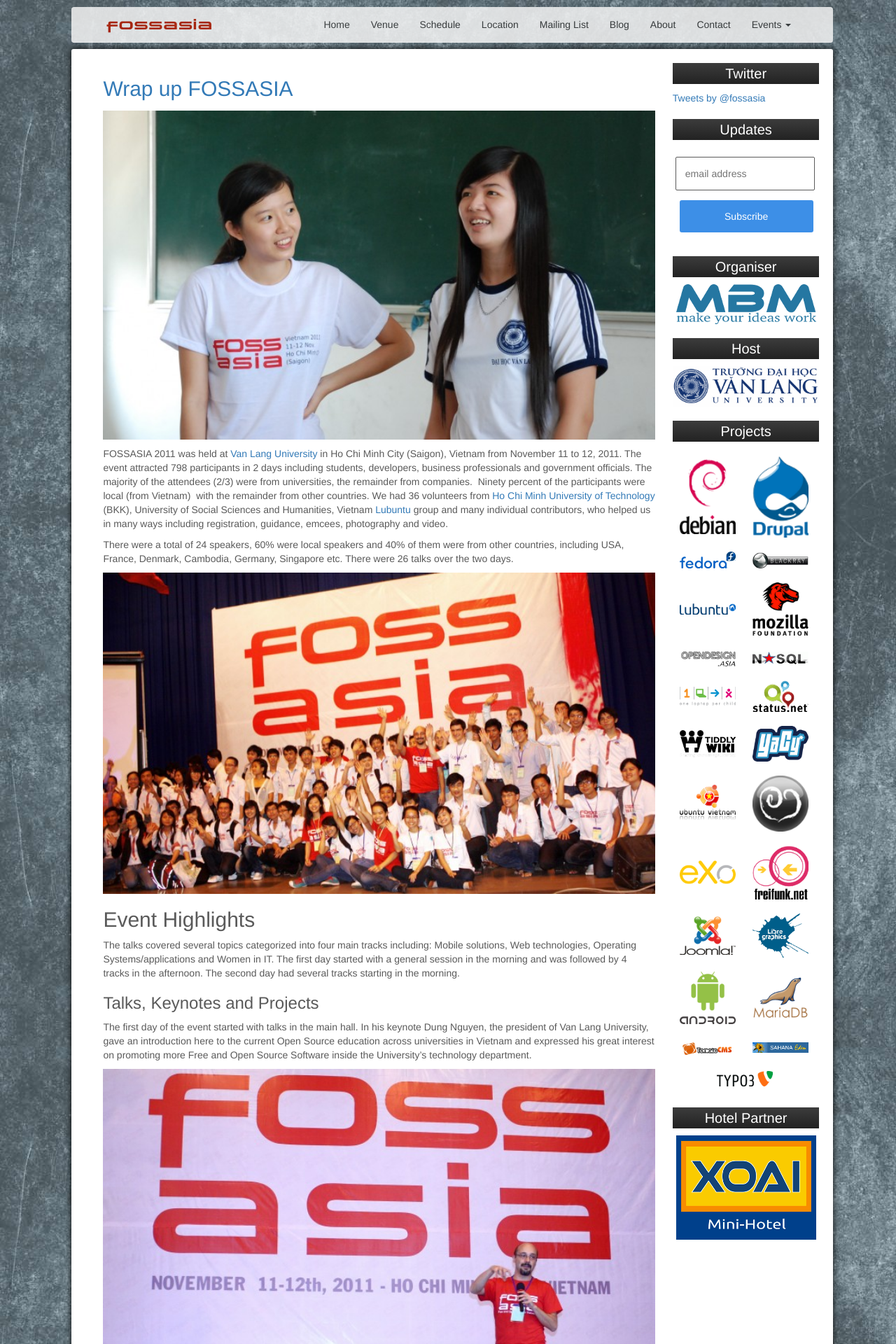
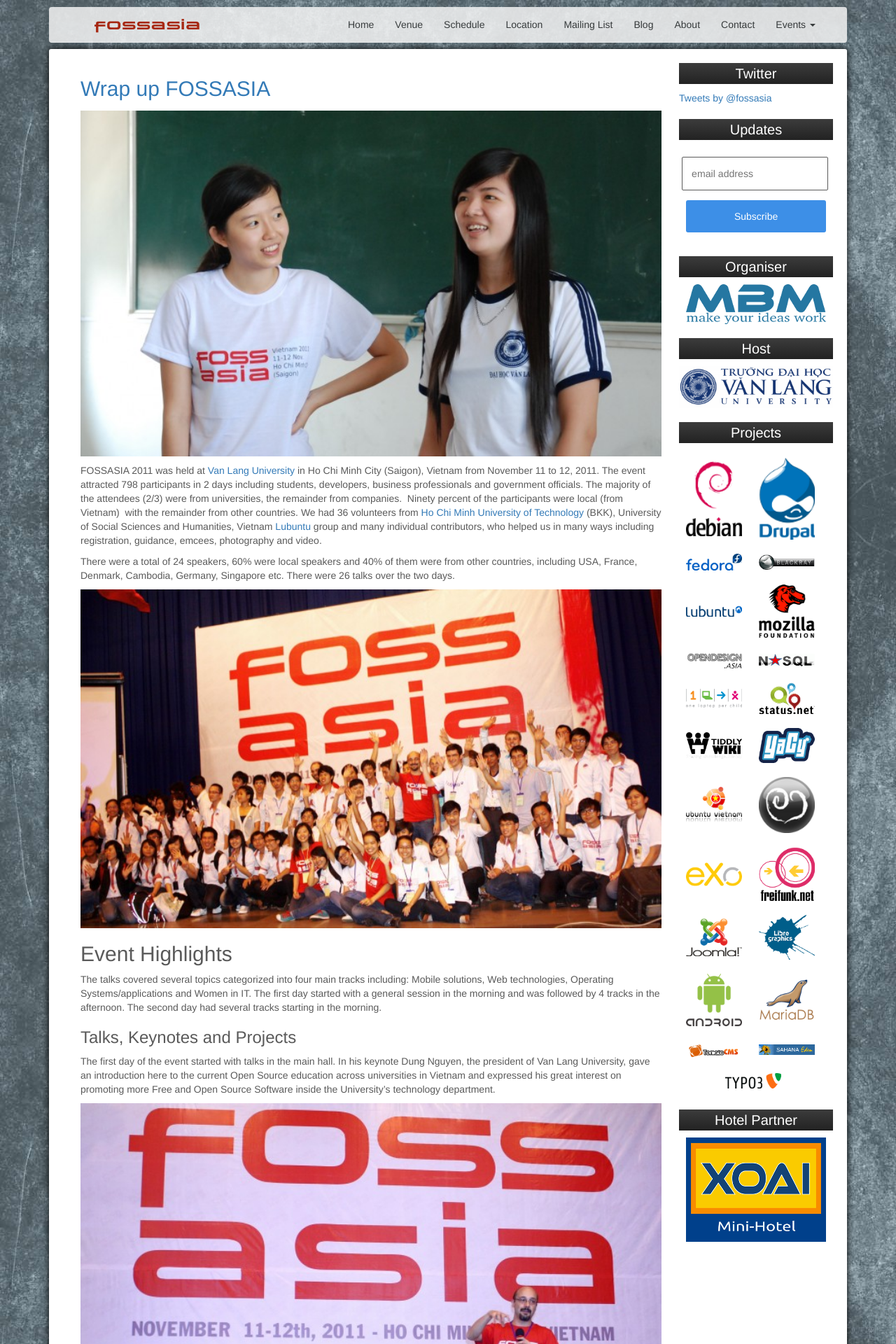
Before and after one commit to fossasia/2011.fossasia.org, a Jekyll site: the page built from index.html, in a window 1280 px wide. Shown: the top 1920 px of the page at 70% size. Built offline with Jekyll 4.4.1, drawn with Linux system fonts in a browser that asks for light colours; nearby versions of some CDN libraries; comment, search, counter and statistics services are not loaded.

Commit message:
Make good use of bootstrap

```diff
--- a/css/styles.css
+++ b/css/styles.css
@@ -155,10 +155,6 @@
   background: url('../img/social/linkedin.png');
   background-size: 32px 32px;
   background-repeat: no-repeat;
-}
-.page-container {
-  margin-left:8%;
-  width:85%;
 }
 .page-content {
   background: #fff;
@@ -324,11 +320,6 @@
   height: auto;
 }
 
-.container {
-  width:100%;
-  padding: 0;
-}
-
 @media (max-width:960px) {
   .post {
     width: 100%;
--- a/index.html
+++ b/index.html
@@ -9,8 +9,8 @@
     <div class="page-container">
     {% include header.html %}
 
+    <div class="container">
     <div class="page-content">
-
       <div class="top-container">
         {% include sidebar.html %}
         <div class="posts">
@@ -33,6 +33,7 @@
     </div>
       <!-- FOOTER -->
     {% include footer.html %}
+    </div>
   </div>
     {% include scripts.html %}
 
```
